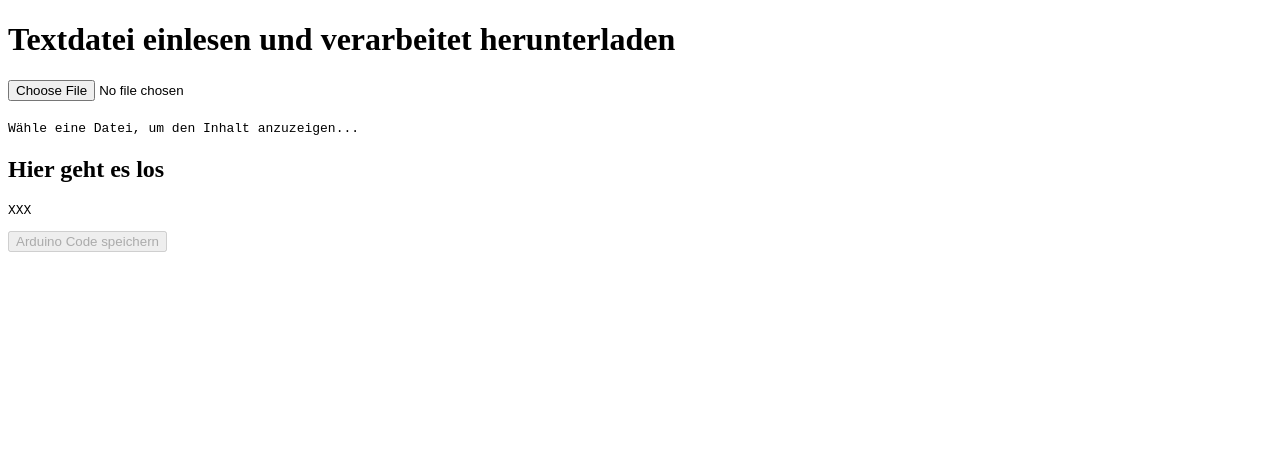
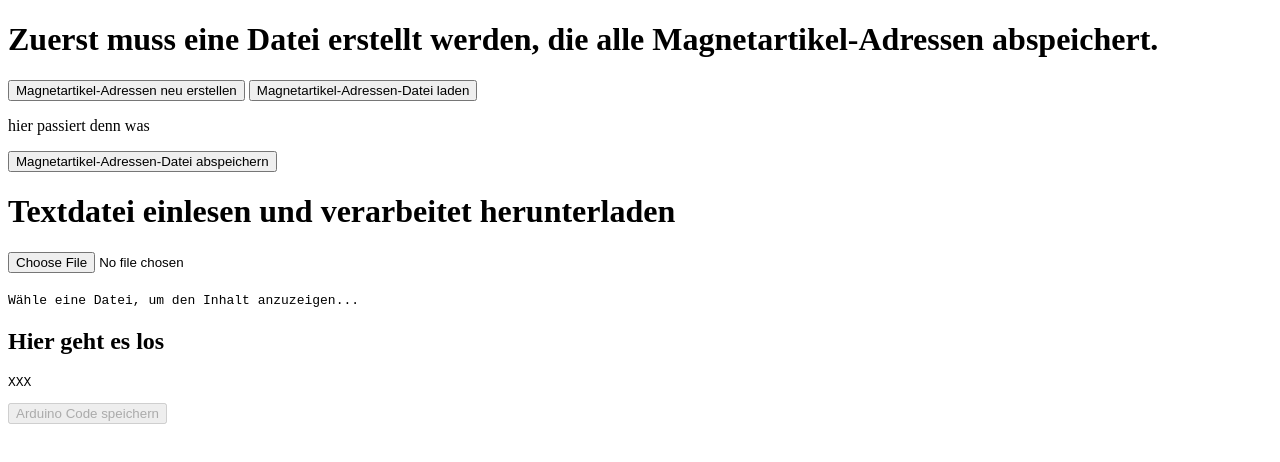
Before and after one commit to Chilipapa/fuenf_arrays2, a plain HTML site: page index.html in a window 1280 px wide. Drawn offline with Linux system fonts and the light colour scheme.

Commit message:
Html neue Buttons Magnetartikel

```diff
--- a/index.html
+++ b/index.html
@@ -6,6 +6,11 @@
     <title>Fuenf</title>
   </head>
   <body>
+    <h1>Zuerst muss eine Datei erstellt werden, die alle Magnetartikel-Adressen abspeichert.</h1>
+    <button id="neu_Button_magAdr">Magnetartikel-Adressen neu erstellen</button>
+    <button id="laden_Button_magAdr">Magnetartikel-Adressen-Datei laden</button>
+    <p>hier passiert denn was</p>
+    <button id="saveButton_magAdr">Magnetartikel-Adressen-Datei abspeichern</button>
 
     <h1>Textdatei einlesen und verarbeitet herunterladen</h1>
     <input type="file" id="fileInput" accept=".txt">
```
